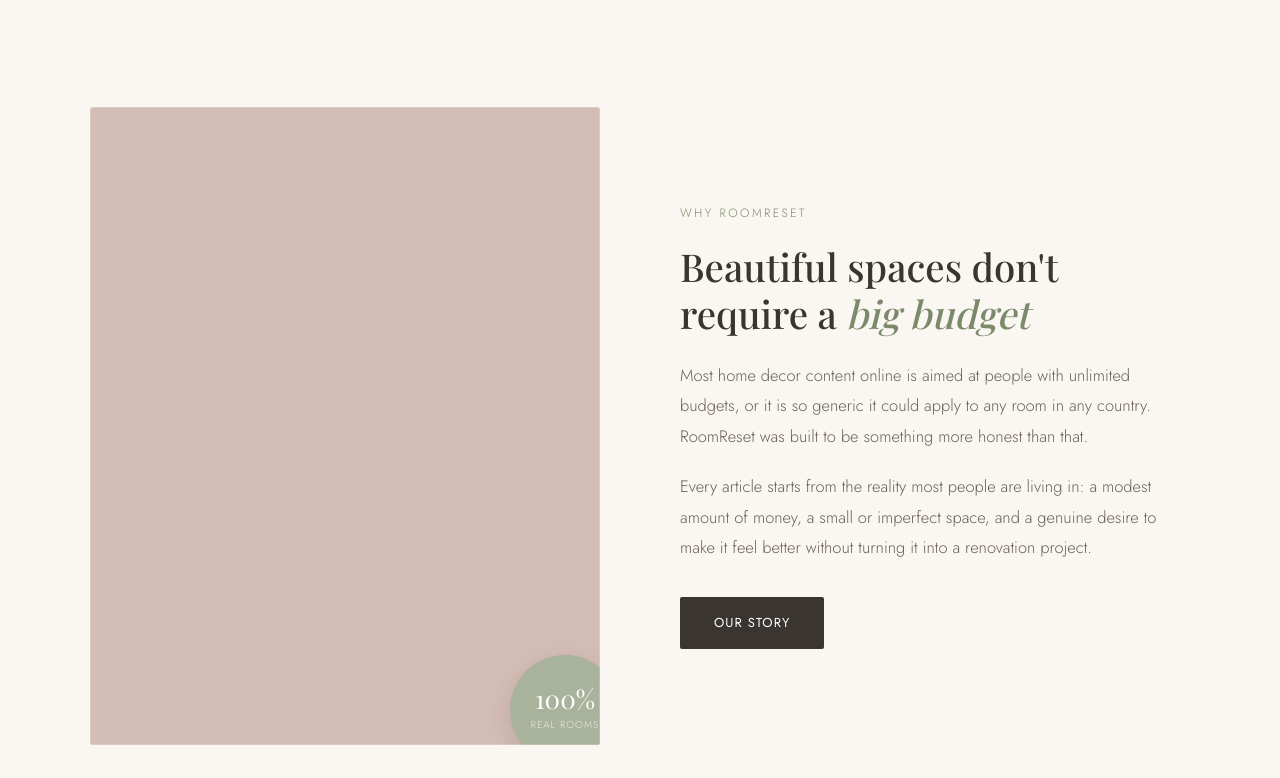
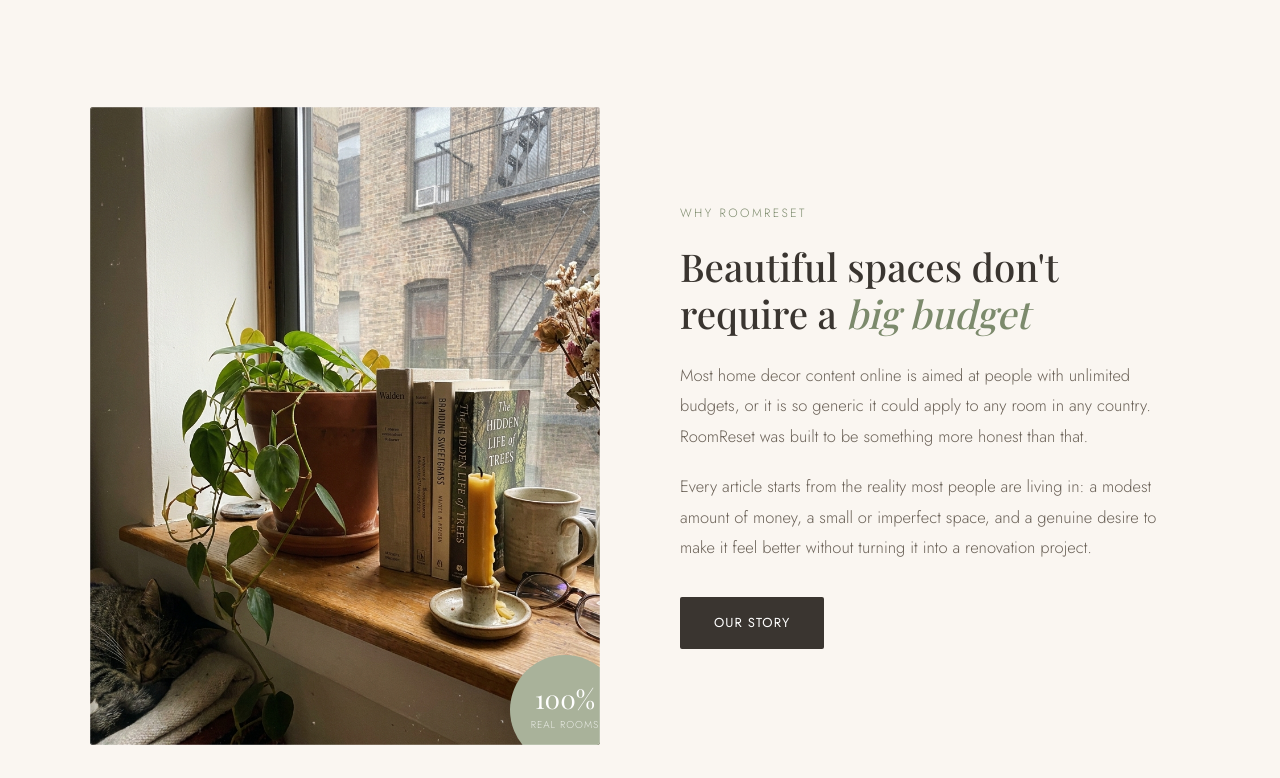
Before and after one commit to roomreset/roomreset.github.io, a plain HTML site: page index.html in a window 1280 px wide. Shown: the part 942-1720 px from the top of the page. Drawn offline with nearby package versions, Linux system fonts and the light colour scheme; a web font is replaced by a local one.

Commit message:
Update index.html

```diff
--- a/index.html
+++ b/index.html
@@ -312,7 +312,7 @@
     border-radius: 3px;
     overflow: hidden;
     background-color: #d4bdb5;
-    /* REPLACE background-color with: background-image: url('images/intro-room.jpg'); */
+    background-image: url('https://roomreset.github.io/assets/images/intro_band_image.jpeg');
     background-size: cover;
     background-position: center;
   }
```
